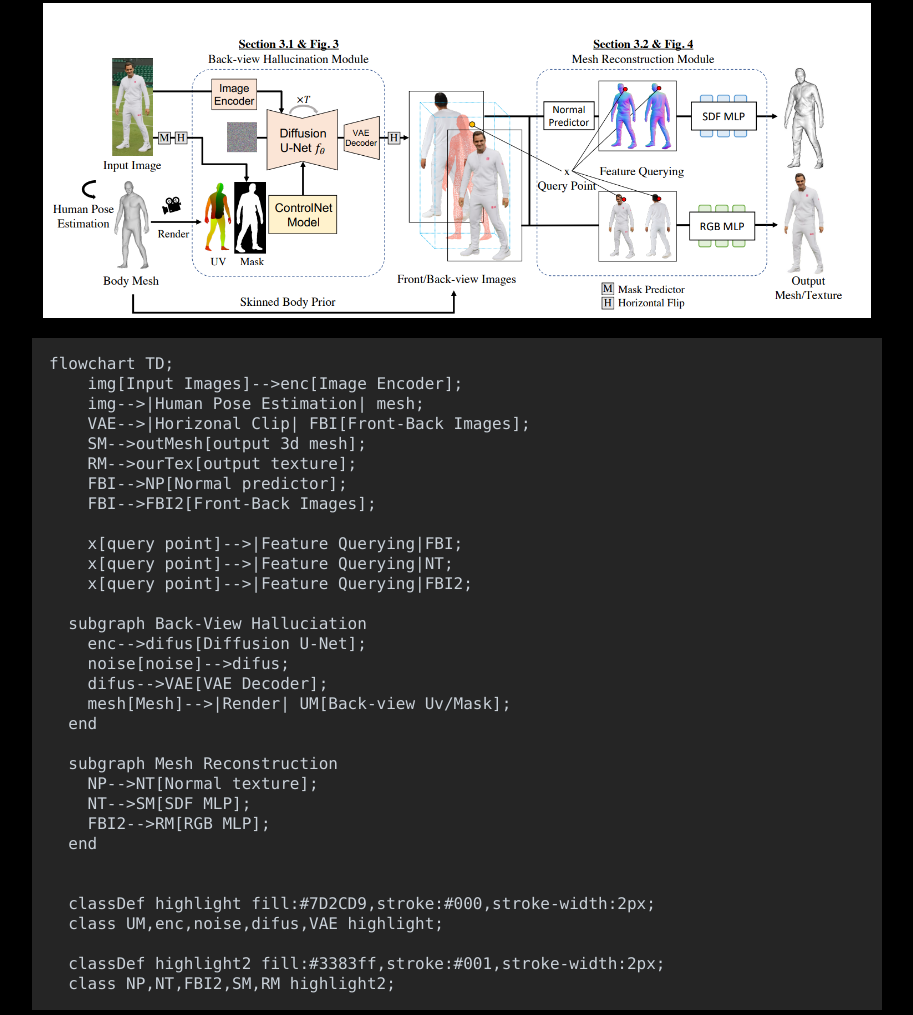
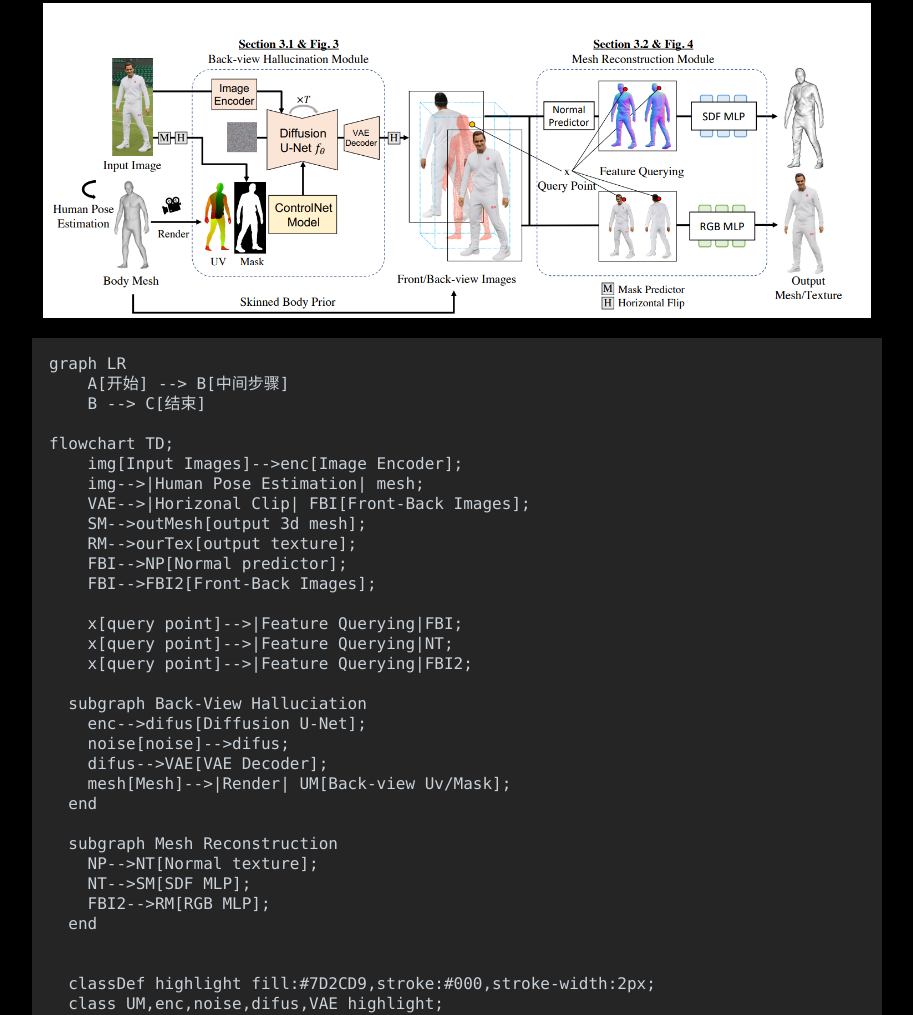
Before and after one commit to woodencentaur/Wblog.github.io, a plain HTML site: page 2024/10/22/SiTH-NERF/index.html in a window 1280 px wide. Shown: the part 353-1368 px from the top of the page, without its empty margins (38-951 px from the left). Drawn offline with Linux system fonts and the light colour scheme; files whose address does not match are found by name.

Commit message:
Site updated: 2024-10-22 19:54:11

```diff
--- a/2024/10/22/SiTH-NERF/index.html
+++ b/2024/10/22/SiTH-NERF/index.html
@@ -137,7 +137,11 @@
 <p>总结：正面图片–（生成后视图）–（生成mesh和texture）–重建出3d模型</p>
 <p>引入新的评估基准？</p>
 <p><img src="/.com//1_MyBlog\Hexo\source\imgs\SiTH%20flow%20chart.png" alt="SiTH flow chart"></p>
-<pre class="mermaid">flowchart TD;
+<pre class="mermaid">graph LR
+    A[开始] --> B[中间步骤]
+    B --> C[结束]
+
+flowchart TD;
     img[Input Images]-->enc[Image Encoder];
     img-->|Human Pose Estimation| mesh;
     VAE-->|Horizonal Clip| FBI[Front-Back Images];
```
Also changed, not shown: index.html (+5 -1 lines).
